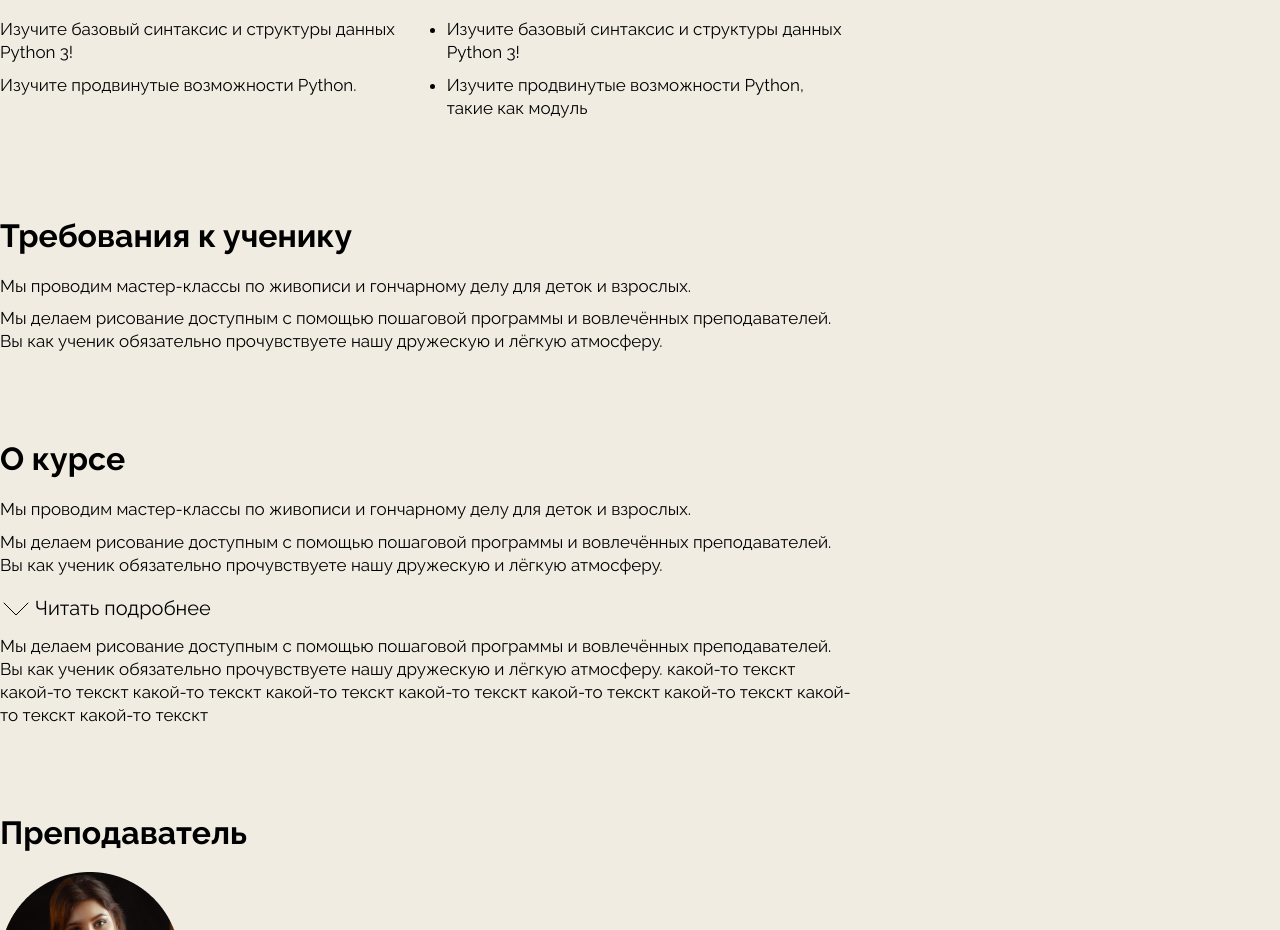
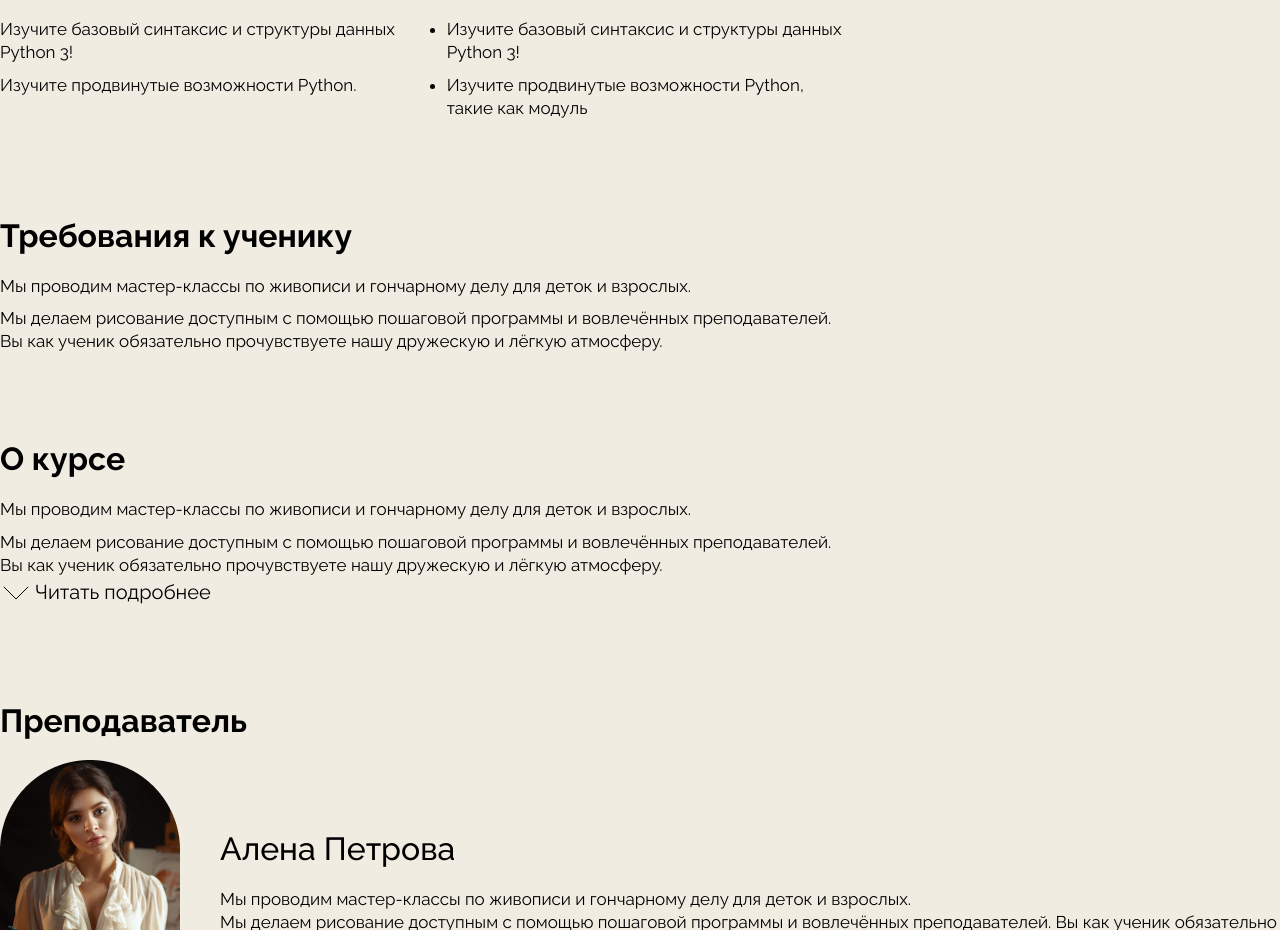
Before and after one commit to ReneNorth/Mosaic-courses-website, a React (Create React App) app in the folder frontend/: page /course in a window 1280 px wide. Shown: the part 1541-2471 px from the top of the page. Built offline with nearby package versions, Linux system fonts and the light colour scheme.

Commit message:
add toggler

```diff
--- a/frontend/src/components/TogleLearnMore/TogleLearnMore.jsx
+++ b/frontend/src/components/ToggleLearnMore/ToggleLearnMore.jsx
@@ -1,9 +1,11 @@
 import React, { useState } from 'react';
-import cls from './TogleLearnMore.module.scss';
-// import PageDownImg from '../..images/button-learn_more.svg';
+import cls from './ToggleLearnMore.module.scss';
 
-export const TogleLearnMore = () => {
+export const ToggleLearnMore = () => {
   const [toggle, setToggle] = useState(true);
+  const handleClick = () => {
+    setToggle(!toggle);
+  };
   return (
     <div className={cls.infoBlock}>
       <h3 className={cls.containerHeading}>Требования к ученику</h3>
@@ -28,14 +30,12 @@ export const TogleLearnMore = () => {
             вовлечённых преподавателей. Вы как ученик обязательно прочувствуете
             нашу дружескую и лёгкую атмосферу.
           </p>
-          <div className={cls.learnMore}>
-            <butto
-              onClick={() => setToggle(!toggle)}
-              type="button"
-              className={cls.btn}
-            />
-          </div>
-          {toggle && (
+          <div>
+            <button onClick={handleClick} type="button" className={cls.btn} />
+
+            {toggle ? (
+              <></>
+            ) : (
               <p>
                 Мы делаем рисование доступным с помощью пошаговой программы и
                 вовлечённых преподавателей. Вы как ученик обязательно
@@ -44,6 +44,7 @@ export const TogleLearnMore = () => {
                 какой-то текскт какой-то текскт какой-то текскт какой-то текскт
               </p>
             )}
+          </div>{' '}
         </div>
       </div>
     </div>
--- a/frontend/src/components/TogleLearnMore/TogleLearnMore.module.scss
+++ b/frontend/src/components/ToggleLearnMore/ToggleLearnMore.module.scss
@@ -3,6 +3,7 @@
   width: 100%;
   margin-left: 320px;
   margin-right: 320px;
+  font-family: var(--font-primary);
 }
 
 .sectionContainer {
@@ -75,7 +76,7 @@
     position: absolute;
     top: 2px;
     left: 35px;
-    font-family: var(--font-primary);
+    font-family: inherit;
     font-style: normal;
     font-weight: 400;
     font-size: 20px;
--- a/frontend/src/pages/CoursePage/CoursePage.jsx
+++ b/frontend/src/pages/CoursePage/CoursePage.jsx
@@ -2,7 +2,7 @@ import { CoursePageInfo } from '../../components/CoursePageInfo/CoursePageInfo';
 import { SectionInfo } from '../../components/SectionInfo/SectionInfo';
 import { TeacherSection } from '../../components/TeacherSection/TeacherSection';
 import { OtherCourses } from '../../components/OtherCourses/OtherCourses';
-import { TogleLearnMore } from '../../components/TogleLearnMore/TogleLearnMore';
+import { ToggleLearnMore } from '../../components/ToggleLearnMore/ToggleLearnMore';
 
 import './CoursePage.module.scss';
 
@@ -11,7 +11,7 @@ export const CoursePage = () => {
     <>
       <CoursePageInfo />
       <SectionInfo />
-      <TogleLearnMore />
+      <ToggleLearnMore />
       <TeacherSection />
       <OtherCourses />
     </>
```
Lines whose indentation alone changed are shown as unchanged.
